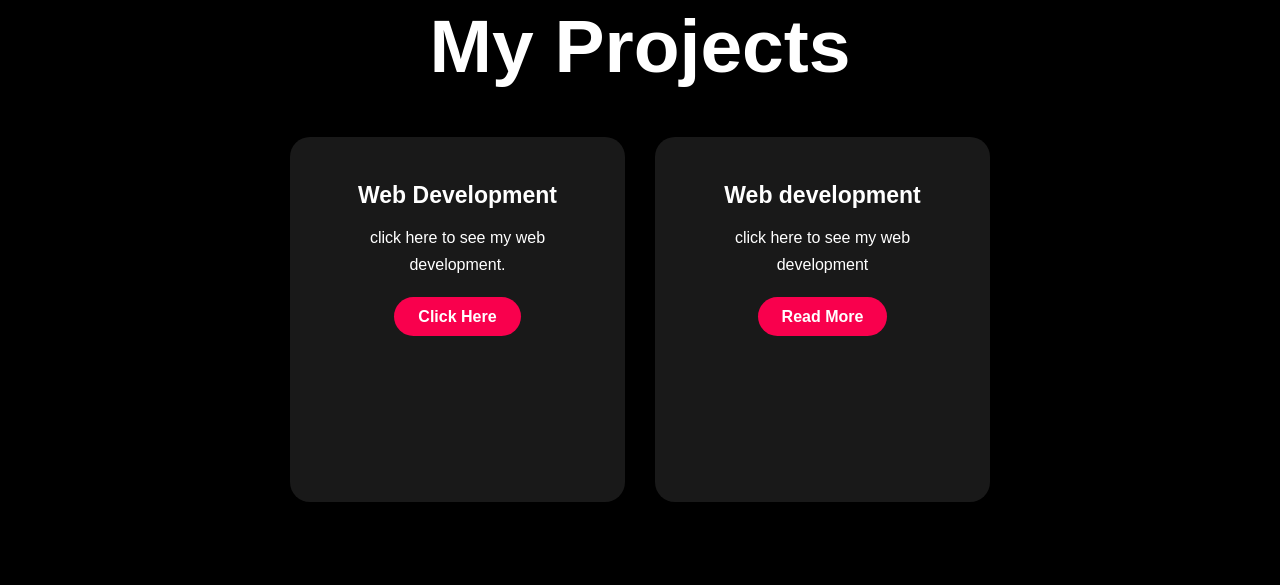
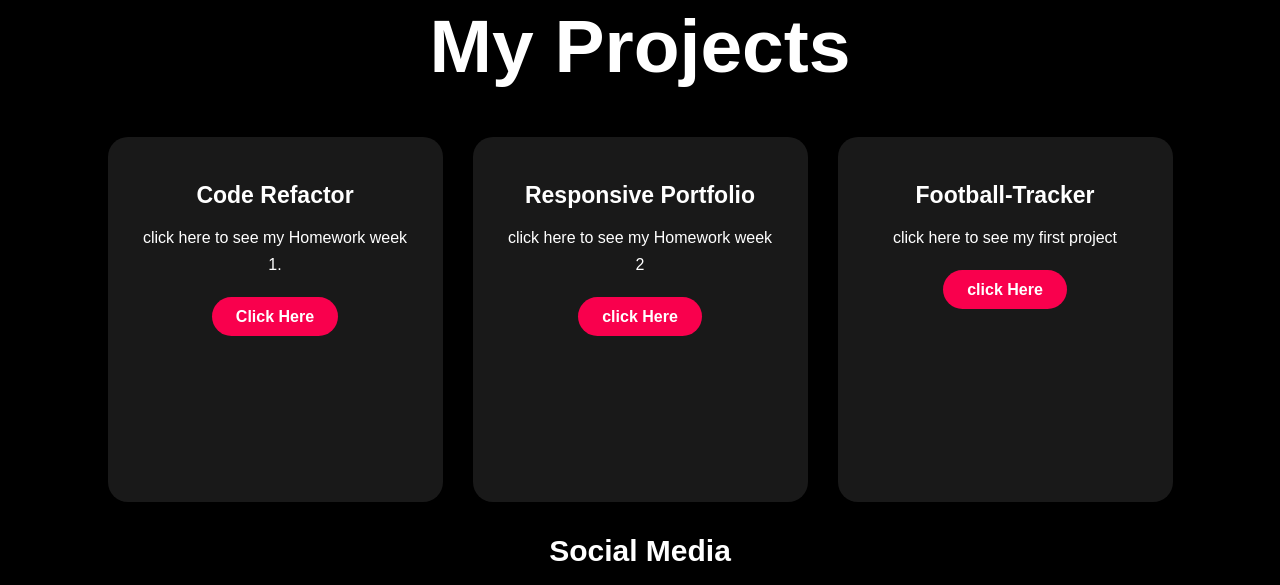
Before and after one commit to idilosman/homework-week-2, a plain HTML site: page index.html in a window 1280 px wide. Shown: the part 1700-2285 px from the top of the page. Drawn offline with Linux system fonts and the light colour scheme.

Commit message:
changes made to index.html and project added

```diff
--- a/assets/style.css
+++ b/assets/style.css
@@ -181,6 +181,7 @@ button:hover{
 	align-items: center;
 	min-height: 400px;
 }
+
 .card{
 	height: 365px;
 	width: 335px;
@@ -203,7 +204,6 @@ button:hover{
 	overflow: hidden;
 	text-align: center;
 }
-
 .card i{
 	font-size: 50px;
 	display: block;
@@ -233,6 +233,7 @@ h5{
 	border-radius: 30px;
 	transition: .4s;
 }
+
 .card .button:hover{
 	background-color: transparent;
 	border: 2px solid #f9004d;
--- a/index.html
+++ b/index.html
@@ -50,26 +50,36 @@
         <div class="box">
             <div class="card">
                 <i class="fas fa-bars"></i>
-                <h5>Web Development </h5>
+                <h5>Code Refactor </h5>
                 <div class="pra">
-                    <p> click here to see my web development.</p>
+                    <p> click here to see my Homework week 1.</p>
                     <p style="text-align: center;">
-                        <a class="button" href="https://idilosman.github.io/homework-week-1/">Click Here</a>
+                        <a class="button" href="https://github.com/iosman11/homework-week-1">Click Here</a>
                     </p>
                 </div>
             </div>
             <div class="card">
                 <i class="far fa-bell"></i>
-                <h5>Web development</h5>
+                <h5>Responsive Portfolio </h5>
                 <div class="pra">
-                    <p>click here to see my web development</p>
+                    <p>click here to see my Homework week 2</p>
                     <p style="text-align: center;">
-                        <a class="button" href="#">Read More</a>
+                        <a class="button" href="https://github.com/iosman11/homework-week-2">click Here</a>
                     </p>
                 </div>
-            </div>
+            </p>
+        </div>
+    <div class="card">
+        <i class="far fa-bell"></i>
+        <h5>Football-Tracker </h5>
+        <div class="pra">
+            <p>click here to see my first project</p>
+            <p style="text-align: center;">
+                <a class="button" href="https://github.com/iosman11/Football-Tracker-">click Here</a>
+            </p>
         </div>
     </div>
+        </div>
     <footer>
         <p>Social Media</p>
         <p>Connect with me on my socials:</p>
@@ -80,7 +90,6 @@
 			<img src="./assets/images/instagram.png">
             <a href="https://www.linkedin.com">
 			<img src="./assets/images/linkedin.png">
-
             </div>
     </footer>
 </body>
```
Also changed, not shown: style.css (added), 1 other file.
